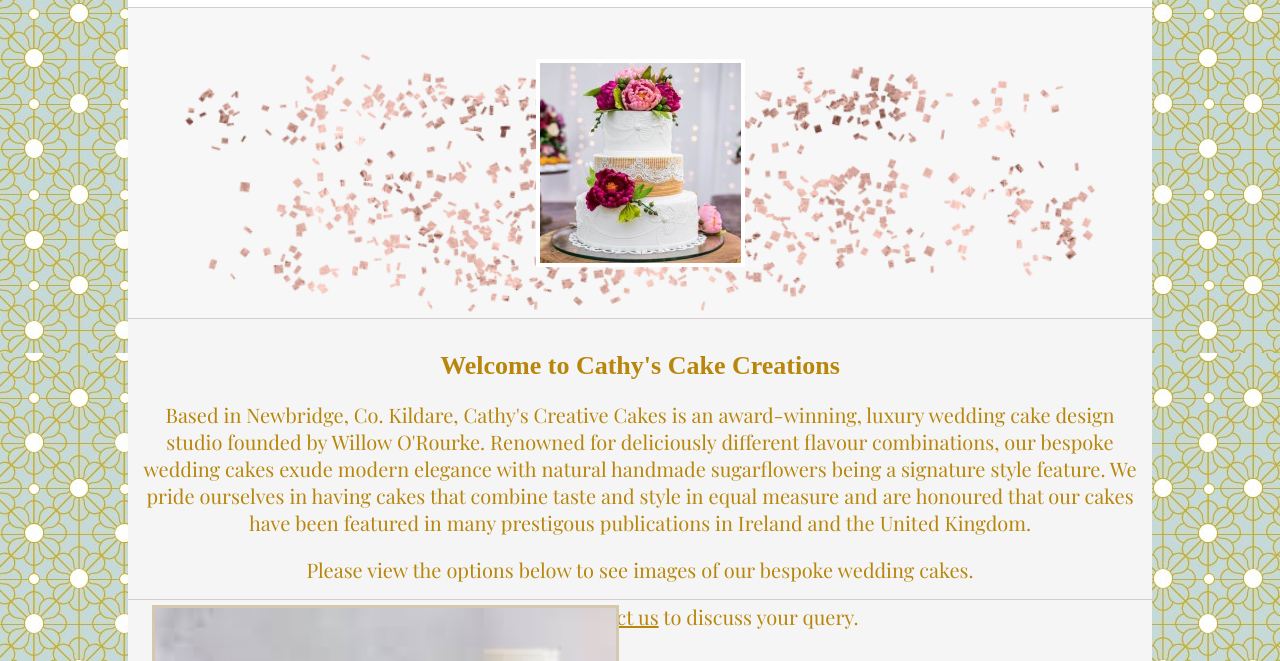
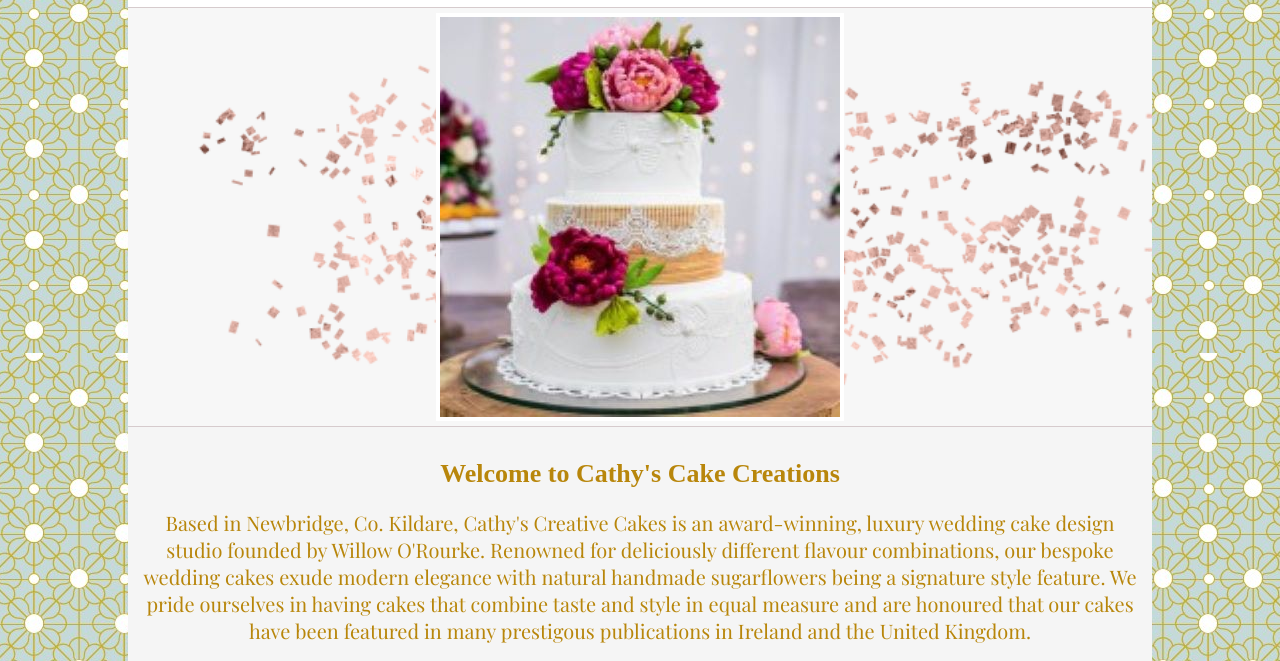
Before and after one commit to SSTOPES/Cathy-s-Creative-Cakes, a plain HTML site: page index.html in a window 1280 px wide. Shown: the part 122-783 px from the top of the page. Drawn offline with nearby package versions, Linux system fonts and the light colour scheme; files whose address does not match are found by name.

Commit message:
commit first
commit to main

```diff
--- a/index.html
+++ b/index.html
@@ -29,7 +29,7 @@
 <Main>
 
 <div class="section1">
-<img src="images/Section%202%20Image%20200x200.jpg" alt="Cake">
+<img src="images/Section%202%20Image%20400x400.jpg" alt="Cake">
  </div>
 
 <div class="section2">
--- a/style.css
+++ b/style.css
@@ -56,7 +56,7 @@ align-items:flex-start;
 }
 
 .section1{
-min-height: 300px;
+min-height: 400px;
 display: flex;
 align-items: center;
 justify-content: center;
```
